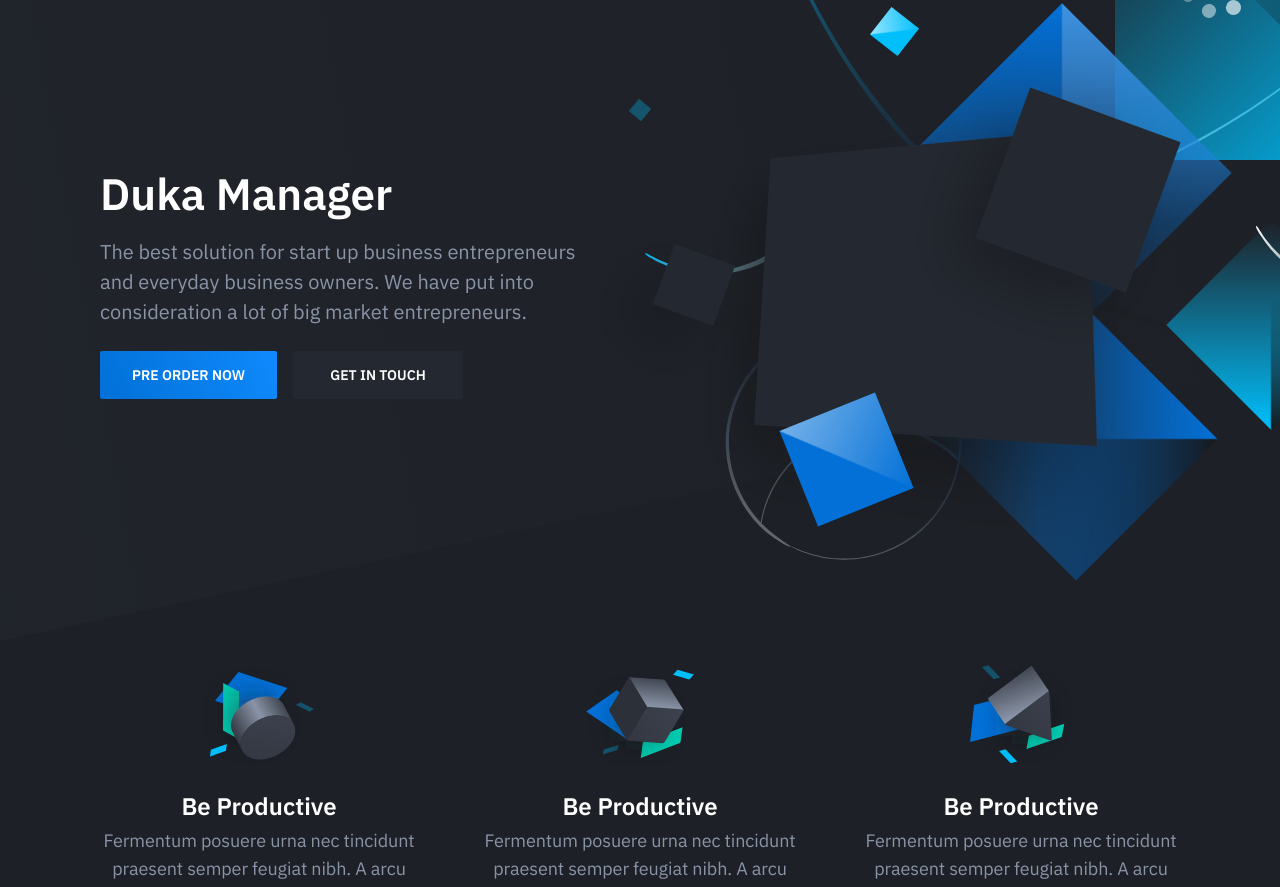
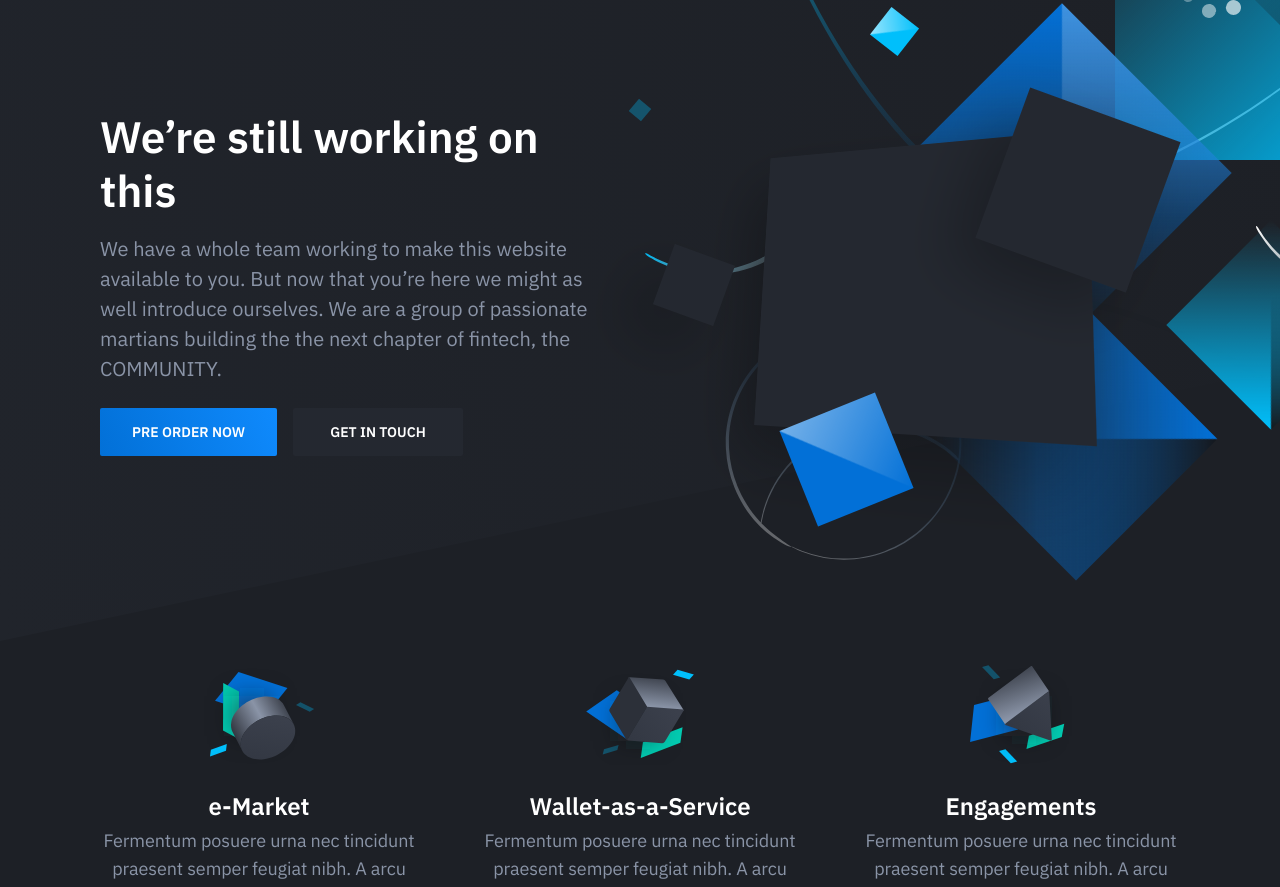
Before and after one commit to daino-sir/Solid-Landing-Page, a plain HTML site: page index.html in a window 1280 px wide. Shown: the part 59-946 px from the top of the page. Drawn offline with nearby package versions, Linux system fonts and the light colour scheme.

Commit message:
Update index.html

```diff
--- a/index.html
+++ b/index.html
@@ -4,7 +4,7 @@
     <meta charset="utf-8">
     <meta http-equiv="X-UA-Compatible" content="IE=edge">
     <meta name="viewport" content="width=device-width, initial-scale=1">
-    <title>Solid Template</title>
+    <title>Rolengi Inc</title>
     <link href="https://fonts.googleapis.com/css?family=IBM+Plex+Sans:400,600" rel="stylesheet">
     <link rel="stylesheet" href="dist/css/style.css">
 	<script src="https://unpkg.com/animejs@3.0.1/lib/anime.min.js"></script>
@@ -31,8 +31,9 @@
                 <div class="container">
                     <div class="hero-inner">
 						<div class="hero-copy">
-	                        <h1 class="hero-title mt-0">Duka Manager</h1>
-	                        <p class="hero-paragraph">The best solution for start up business entrepreneurs and everyday business owners. We have put into consideration a lot of big market entrepreneurs.</p>
+	                        <h1 class="hero-title mt-0">We’re still working on this</h1>
+	                        <p class="hero-paragraph">We have a whole team working to make this website available to you. But now that you’re here we might as well introduce ourselves. We are a group of
+passionate martians building the the next chapter of fintech, the COMMUNITY.</p>
 	                        <div class="hero-cta"><a class="button button-primary" href="#">Pre order now</a><a class="button" href="#">Get in touch</a></div>
 						</div>
 						<div class="hero-figure anime-element">
@@ -63,7 +64,7 @@
                                     <div class="feature-icon">
 										<img src="dist/images/feature-icon-01.svg" alt="Feature 01">
                                     </div>
-                                    <h4 class="feature-title mt-24">Be Productive</h4>
+                                    <h4 class="feature-title mt-24">e-Market</h4>
                                     <p class="text-sm mb-0">Fermentum posuere urna nec tincidunt praesent semper feugiat nibh. A arcu cursus vitae congue mauris. Nam at lectus urna duis convallis. Mauris rhoncus aenean vel elit scelerisque mauris.</p>
                                 </div>
                             </div>
@@ -72,7 +73,7 @@
                                     <div class="feature-icon">
 										<img src="dist/images/feature-icon-02.svg" alt="Feature 02">
                                     </div>
-                                    <h4 class="feature-title mt-24">Be Productive</h4>
+                                    <h4 class="feature-title mt-24">Wallet-as-a-Service</h4>
                                     <p class="text-sm mb-0">Fermentum posuere urna nec tincidunt praesent semper feugiat nibh. A arcu cursus vitae congue mauris. Nam at lectus urna duis convallis. Mauris rhoncus aenean vel elit scelerisque mauris.</p>
                                 </div>
                             </div>
@@ -81,7 +82,7 @@
                                     <div class="feature-icon">
 										<img src="dist/images/feature-icon-03.svg" alt="Feature 03">
                                     </div>
-                                    <h4 class="feature-title mt-24">Be Productive</h4>
+                                    <h4 class="feature-title mt-24">Engagements</h4>
                                     <p class="text-sm mb-0">Fermentum posuere urna nec tincidunt praesent semper feugiat nibh. A arcu cursus vitae congue mauris. Nam at lectus urna duis convallis. Mauris rhoncus aenean vel elit scelerisque mauris.</p>
                                 </div>
                             </div>
@@ -217,7 +218,7 @@
                             </a>
                         </li>
                     </ul>
-                    <div class="footer-copyright">&copy; 2021 Nyuza, <a href="#">all rights reserved</a></div>
+                    <div class="footer-copyright">&copy; 2021 Rolengi, <a href="#">all rights reserved</a></div>
                 </div>
             </div>
         </footer>
```
